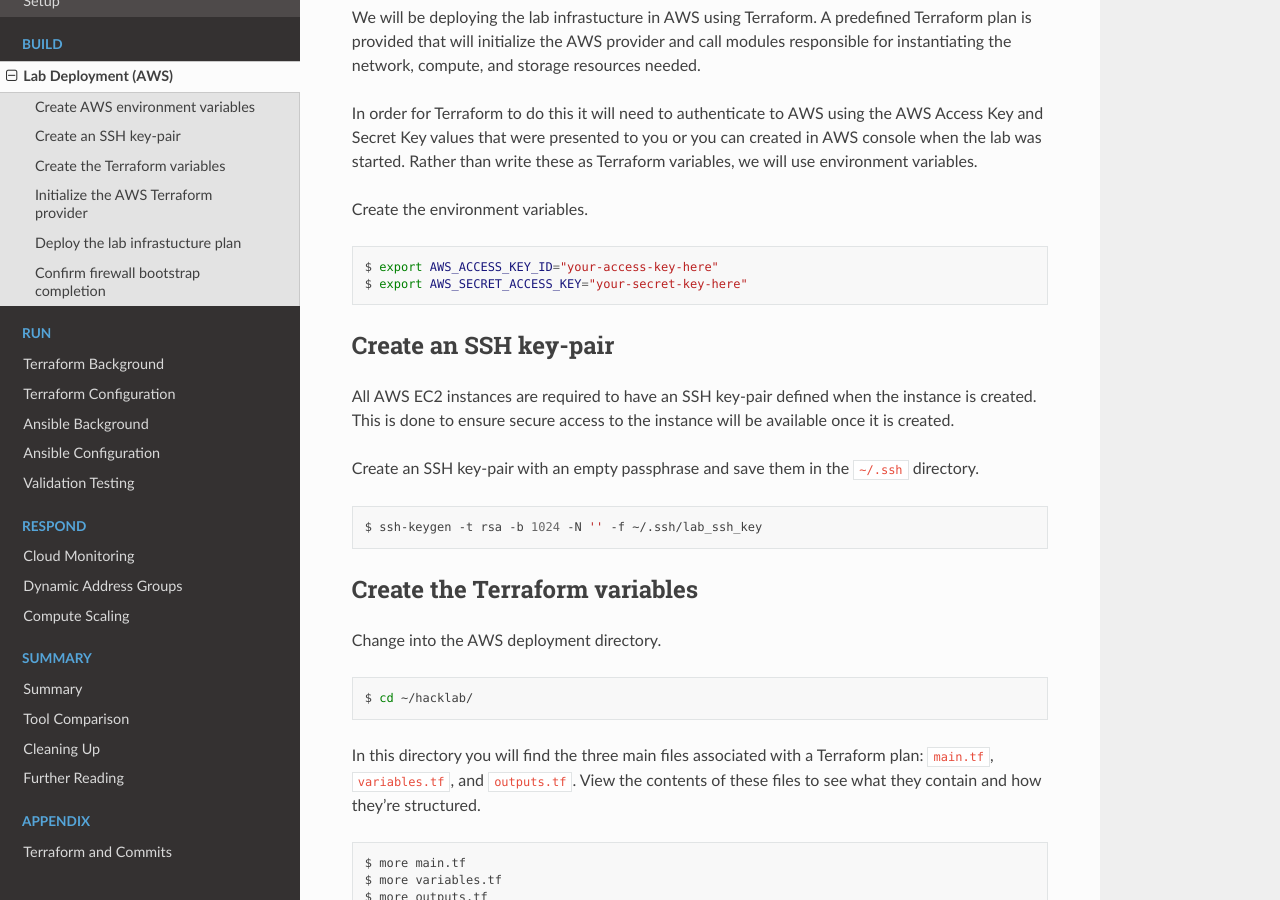
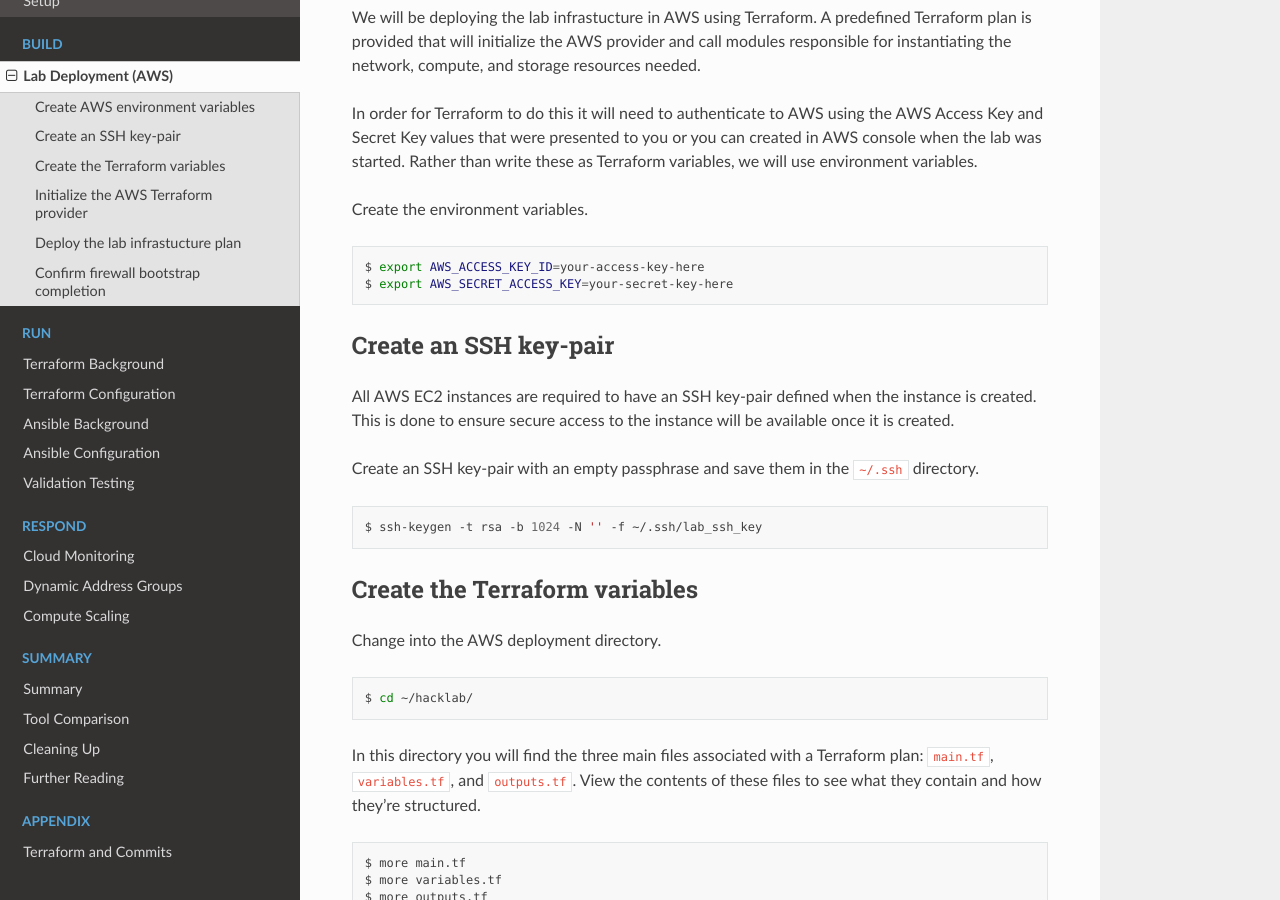
Before and after one commit to lenoxys/hacklab, a Sphinx documentation site: the page built from docs/02-build/deploy-aws.rst, in a window 1280 px wide and 900 px high, scrolled down 426 px. Built offline with Sphinx 7.4.7 and the Read the Docs theme 2.0.0, drawn with Linux system fonts in a browser that asks for light colours.

```diff
--- a/docs/02-build/deploy-aws.rst
+++ b/docs/02-build/deploy-aws.rst
@@ -27,8 +27,8 @@ Create the environment variables.
 
 .. code-block:: bash
 
-    $ export AWS_ACCESS_KEY_ID="your-access-key-here"
-    $ export AWS_SECRET_ACCESS_KEY="your-secret-key-here"
+    $ export AWS_ACCESS_KEY_ID=your-access-key-here
+    $ export AWS_SECRET_ACCESS_KEY=your-secret-key-here
 
 
 Create an SSH key-pair
```
